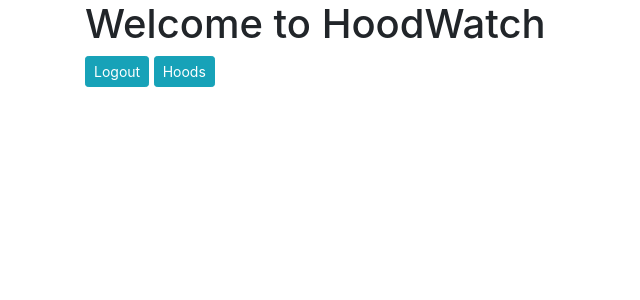
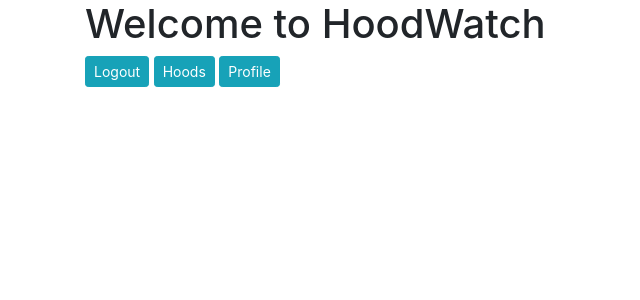
Before and after one commit to TheCaffeine/HoodWatch, a Django app: template hood/templates/index.html in a window 1280 px wide. Shown: the top 300 px of the page, without its empty margins (0-640 px from the left). Run offline with Django 3.2, Linux system fonts and the light colour scheme; the template is opened without the code that fills it, so the values that code supplies are empty; some libraries are stand-ins or nearby versions.

Commit message:
Update index.html

```diff
--- a/hood/templates/index.html
+++ b/hood/templates/index.html
@@ -1,8 +1,10 @@
 {% extends 'base.html' %}
+
 {% block content %}
  <div class="container">
      <h1>Welcome to HoodWatch</h1>
      <a class="btn btn-sm btn-info" href="{% url 'logout' %}">Logout</a>
      <a href="{% url 'hood' %}" class="btn btn-sm btn-info">Hoods</a>
+     <a href="{% url 'profile' user.username %}" class="btn btn-sm btn-info">Profile</a>
  </div>
  {% endblock %}
```
